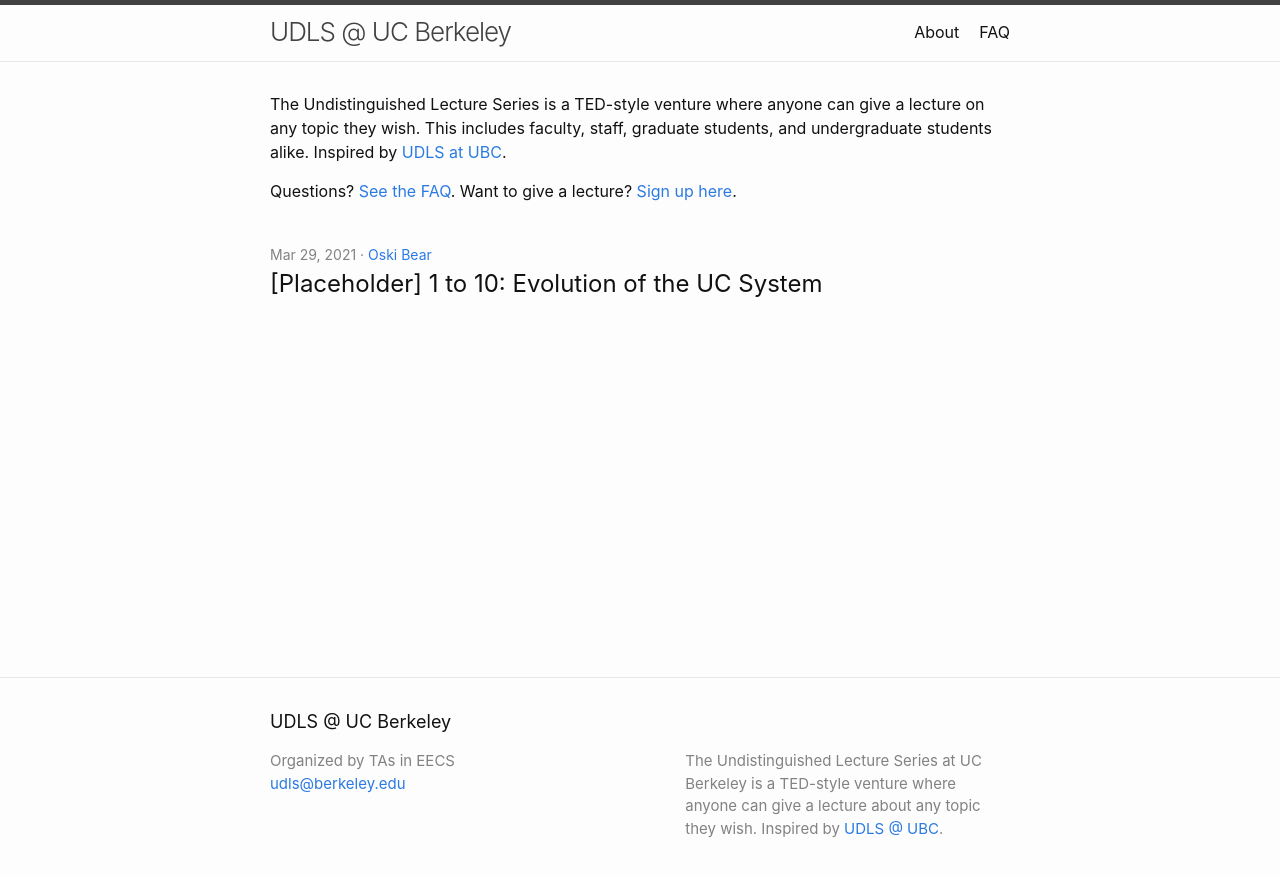
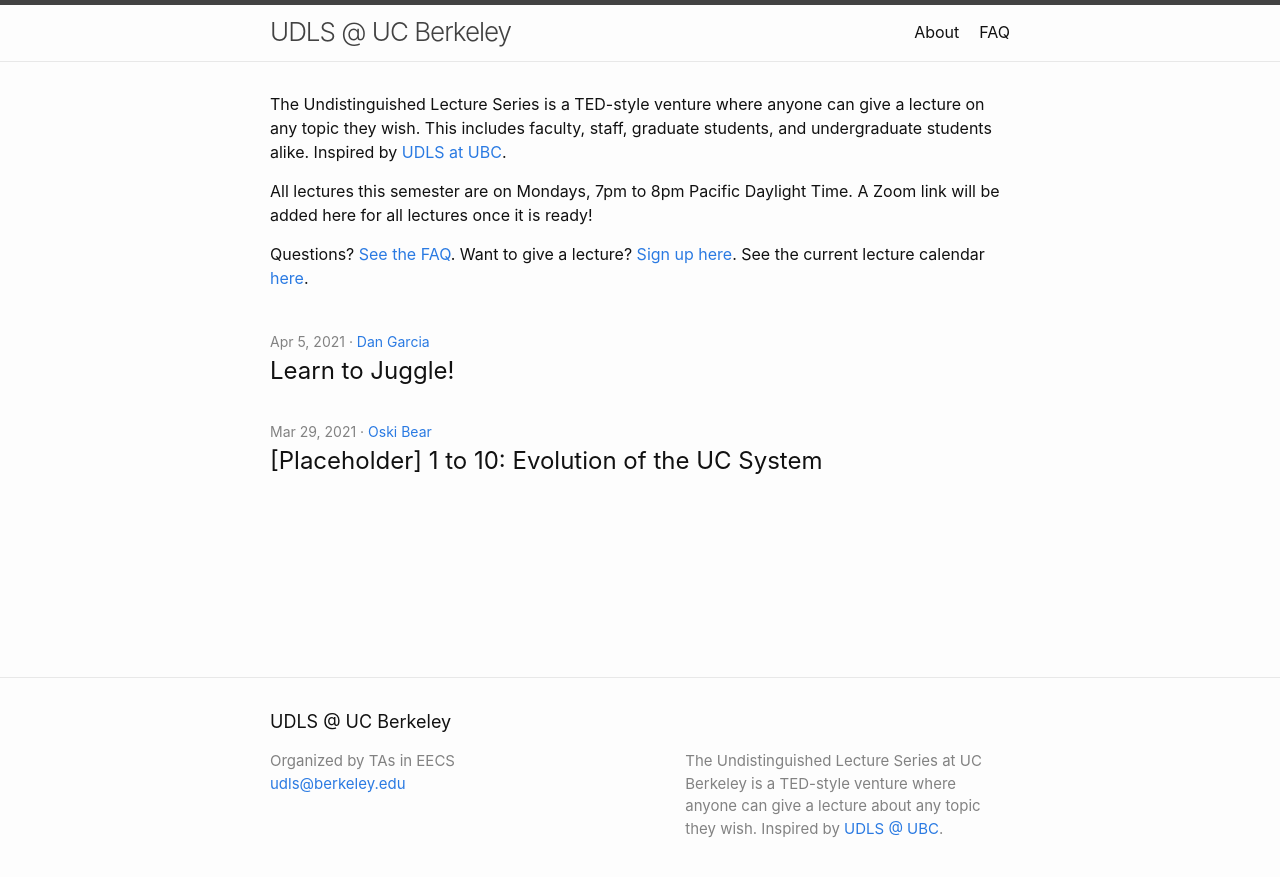
Before and after one commit to berkeley-udls/berkeley-udls.github.io, a Jekyll site: the page built from index.md, in a window 1280 px wide. Shown: the top 877 px of the page. Built offline with Jekyll 4.4.1, drawn with Linux system fonts in a browser that asks for light colours.

Commit message:
Lecture 4/5

```diff
--- a/_config.yml
+++ b/_config.yml
@@ -4,6 +4,8 @@
 ## you will see them accessed via {{ site.title }}, {{ site.email }}, and so on.
 ## You can create any custom variable you would like, and they will be accessible
 ## in the templates via {{ site.myvariable }}.
+
+future: true
 
 semester: sp21
 
--- a/_layouts/home.html
+++ b/_layouts/home.html
@@ -13,8 +13,9 @@ layout: default
 
   {%- if site.lectures.size > 0 -%}
     <!-- <h2 class="post-list-heading">{{ page.list_title | default: "Past Lectures" }}</h2> -->
+    {% assign lectures = site.lectures | sort: 'date' | reverse %}
     <ul class="post-list">
-      {%- for lecture in site.lectures -%}
+      {%- for lecture in lectures -%}
       <li>
         {%- assign date_format = site.minima.date_format | default: "%b %-d, %Y" -%}
         {%- assign speaker = site.speakers | where: 'short_name', lecture.speaker | first -%}
--- a/index.md
+++ b/index.md
@@ -7,5 +7,10 @@ can give a lecture on any topic they wish. This includes faculty, staff,
 graduate students, and undergraduate students alike. Inspired by
 [UDLS at UBC](https://www.cs.ubc.ca/~udls/).
 
+All lectures this semester are on Mondays, 7pm to 8pm Pacific Daylight Time.
+A Zoom link will be added here for all lectures once it is ready!
+
 Questions? [See the FAQ](/faq). Want to give a lecture?
 [Sign up here](https://forms.gle/mE5ZsseVM7YufgfE8).
+See the current lecture calendar
+[here](https://calendar.google.com/calendar/embed?src=c_88kge0tcrk14amsfhamcftuabs%40group.calendar.google.com&ctz=America%2FLos_Angeles).
```
Also changed, not shown: _lectures/2021-04-05-learn-to-juggle.md (added, +10 -0 lines), _speakers/dan.md (added, +9 -0 lines).
